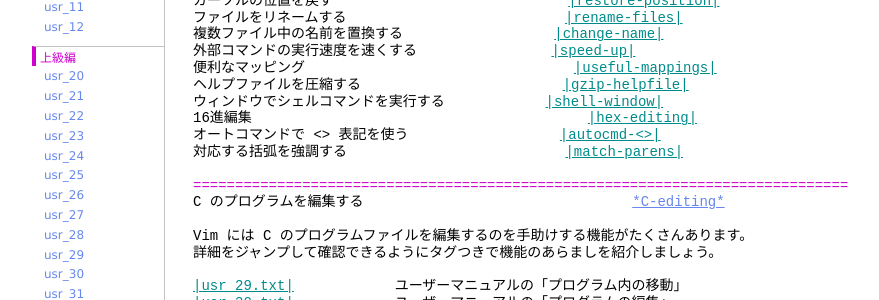
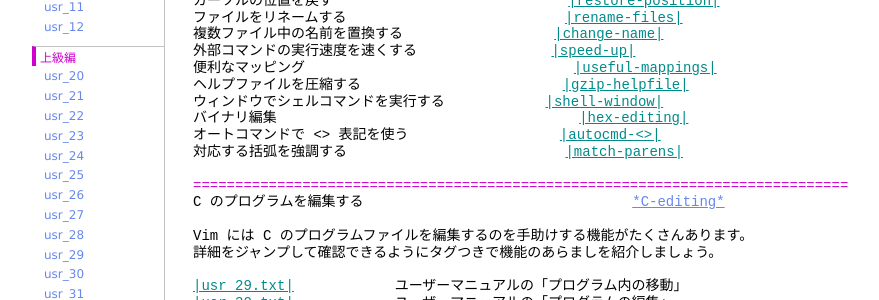
Before and after one commit to vim-jp/vimdoc-ja, a Jekyll site: the page built from tips.html, in a window 1280 px wide and 900 px high, scrolled down 413 px. Shown: the part 150-450 px from the top of the window, without its empty margins (208-1087 px from the left). Built offline with Jekyll 4.4.1, drawn with Linux system fonts in a browser that asks for light colours; nearby versions of some CDN libraries; Markdown is read by kramdown in place of the engine named in the settings; comment, search, counter and statistics services are not loaded.

Commit message:
Deployed vim-jp/vimdoc-ja@25216668323497ba25c2550764f9bec70b4c9cfe by ixeris.kaoriya.net

```diff
--- a/tips.html
+++ b/tips.html
@@ -31,7 +31,7 @@
 便利なマッピング&nbsp;&nbsp;&nbsp;&nbsp;&nbsp;&nbsp;&nbsp;&nbsp;&nbsp;&nbsp;&nbsp;&nbsp;&nbsp;&nbsp;&nbsp;&nbsp;&nbsp;&nbsp;&nbsp;&nbsp;&nbsp;&nbsp;&nbsp;&nbsp;&nbsp;&nbsp;&nbsp;&nbsp;&nbsp;&nbsp;&nbsp;&nbsp;<a class="Identifier" href="tips.html#useful-mappings">|useful-mappings|</a><br>
 ヘルプファイルを圧縮する&nbsp;&nbsp;&nbsp;&nbsp;&nbsp;&nbsp;&nbsp;&nbsp;&nbsp;&nbsp;&nbsp;&nbsp;&nbsp;&nbsp;&nbsp;&nbsp;&nbsp;&nbsp;&nbsp;&nbsp;&nbsp;&nbsp;&nbsp;&nbsp;<a class="Identifier" href="tips.html#gzip-helpfile">|gzip-helpfile|</a><br>
 ウィンドウでシェルコマンドを実行する&nbsp;&nbsp;&nbsp;&nbsp;&nbsp;&nbsp;&nbsp;&nbsp;&nbsp;&nbsp;&nbsp;&nbsp;<a class="Identifier" href="tips.html#shell-window">|shell-window|</a><br>
-16進編集&nbsp;&nbsp;&nbsp;&nbsp;&nbsp;&nbsp;&nbsp;&nbsp;&nbsp;&nbsp;&nbsp;&nbsp;&nbsp;&nbsp;&nbsp;&nbsp;&nbsp;&nbsp;&nbsp;&nbsp;&nbsp;&nbsp;&nbsp;&nbsp;&nbsp;&nbsp;&nbsp;&nbsp;&nbsp;&nbsp;&nbsp;&nbsp;&nbsp;&nbsp;&nbsp;&nbsp;&nbsp;&nbsp;&nbsp;&nbsp;<a class="Identifier" href="tips.html#hex-editing">|hex-editing|</a><br>
+バイナリ編集&nbsp;&nbsp;&nbsp;&nbsp;&nbsp;&nbsp;&nbsp;&nbsp;&nbsp;&nbsp;&nbsp;&nbsp;&nbsp;&nbsp;&nbsp;&nbsp;&nbsp;&nbsp;&nbsp;&nbsp;&nbsp;&nbsp;&nbsp;&nbsp;&nbsp;&nbsp;&nbsp;&nbsp;&nbsp;&nbsp;&nbsp;&nbsp;&nbsp;&nbsp;&nbsp;&nbsp;<a class="Identifier" href="tips.html#hex-editing">|hex-editing|</a><br>
 オートコマンドで &lt;&gt; 表記を使う&nbsp;&nbsp;&nbsp;&nbsp;&nbsp;&nbsp;&nbsp;&nbsp;&nbsp;&nbsp;&nbsp;&nbsp;&nbsp;&nbsp;&nbsp;&nbsp;&nbsp;&nbsp;<a class="Identifier" href="tips.html#autocmd-<>">|autocmd-&lt;&gt;|</a><br>
 対応する括弧を強調する&nbsp;&nbsp;&nbsp;&nbsp;&nbsp;&nbsp;&nbsp;&nbsp;&nbsp;&nbsp;&nbsp;&nbsp;&nbsp;&nbsp;&nbsp;&nbsp;&nbsp;&nbsp;&nbsp;&nbsp;&nbsp;&nbsp;&nbsp;&nbsp;&nbsp;&nbsp;<a class="Identifier" href="tips.html#match-parens">|match-parens|</a><br>
 <br>
@@ -434,7 +434,7 @@
 でウィンドウの積み重ねをすることができます。<br>
 <br>
 <span class="PreProc">==============================================================================</span><br>
-16進編集&nbsp;&nbsp;&nbsp;&nbsp;&nbsp;&nbsp;&nbsp;&nbsp;&nbsp;&nbsp;&nbsp;&nbsp;&nbsp;&nbsp;&nbsp;&nbsp;&nbsp;&nbsp;&nbsp;&nbsp;&nbsp;&nbsp;&nbsp;&nbsp;&nbsp;&nbsp;&nbsp;&nbsp;&nbsp;&nbsp;&nbsp;&nbsp;&nbsp;&nbsp;&nbsp;&nbsp;&nbsp;&nbsp;&nbsp;&nbsp;<a class="Constant" href="tips.html#hex-editing" name="hex-editing">*hex-editing*</a>&nbsp;<a class="Constant" href="tips.html#using-xxd" name="using-xxd">*using-xxd*</a><br>
+バイナリ編集&nbsp;&nbsp;&nbsp;&nbsp;&nbsp;&nbsp;&nbsp;&nbsp;&nbsp;&nbsp;&nbsp;&nbsp;&nbsp;&nbsp;&nbsp;&nbsp;&nbsp;&nbsp;&nbsp;&nbsp;&nbsp;&nbsp;&nbsp;&nbsp;&nbsp;&nbsp;&nbsp;&nbsp;&nbsp;&nbsp;&nbsp;&nbsp;&nbsp;&nbsp;&nbsp;&nbsp;<a class="Constant" href="tips.html#hex-editing" name="hex-editing">*hex-editing*</a>&nbsp;<a class="Constant" href="tips.html#using-xxd" name="using-xxd">*using-xxd*</a><br>
 <br>
 ユーザーマニュアルの<a class="Identifier" href="usr_23.html#23.4">|23.4|</a>を参照してください。<br>
 <br>
```
